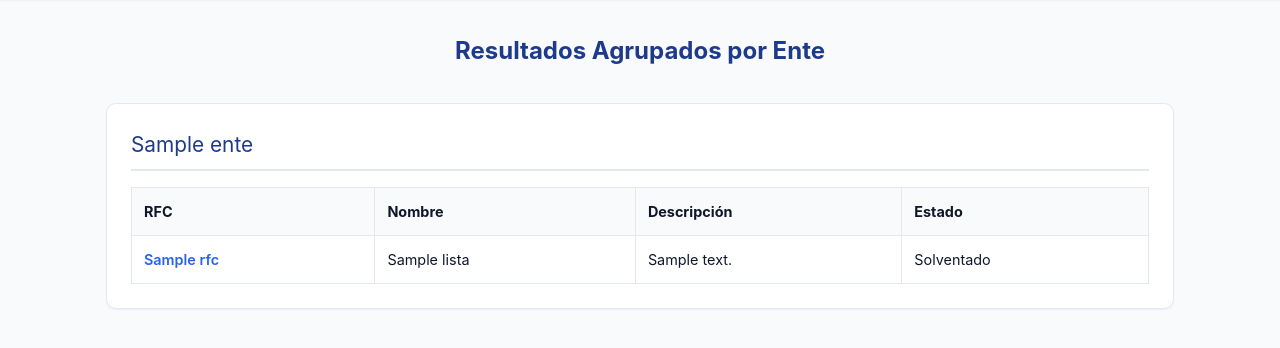
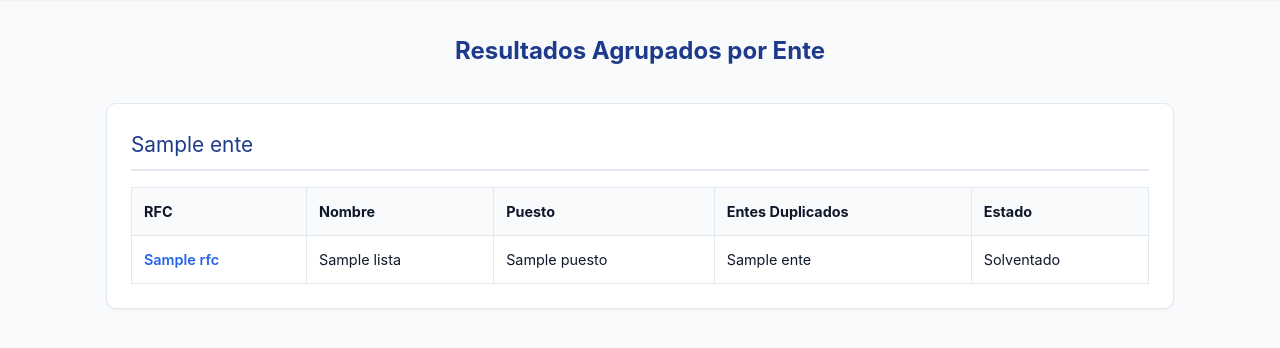
Before and after one commit to OmarSalvatierra99/SCIL, a Flask app: template templates/resultados.html in a window 1280 px wide. Shown: the part 81-429 px from the top of the page. Run offline with Flask 3, Linux system fonts and the light colour scheme; the template is opened without the code that fills it: most values are stand-ins (such as "Sample title", 1, 10 or a date in 2020).

Commit message:
24/10/2025 Trabajando en la estetica solo queda el diseño de RFC

```diff
--- a/app.py
+++ b/app.py
@@ -10,7 +10,6 @@ from flask import (
 )
 import os
 import pandas as pd
-from datetime import datetime
 from io import BytesIO
 from database import DatabaseManager
 
@@ -93,6 +92,7 @@ def upload_laboral():
                 resultado = {
                     "rfc": rfc,
                     "nombre": nombre,
+                    "puesto": puesto,
                     "entes": [ente] if ente else [],
                     "registros": [{
                         "ente": ente,
@@ -117,7 +117,7 @@ def upload_laboral():
     })
 
 # -----------------------------------------------------------
-# Reportes generales — agrupados y ordenados por Ente
+# Reportes generales — agrupados por Ente y RFC
 # -----------------------------------------------------------
 @app.route("/resultados")
 def reporte_por_ente():
@@ -129,15 +129,82 @@ def reporte_por_ente():
     agrupado = {}
 
     for r in resultados:
-        for e in r.get("entes", []) or ["Sin Ente"]:
+        entes_reg = r.get("entes", []) or ["Sin Ente"]
+        for e in entes_reg:
             ente_nom = db_manager.normalizar_ente(e) or e
-            if _allowed_all(entes_usuario) or any(_sanitize_text(eu) in _sanitize_text(e) or _sanitize_text(eu) in _sanitize_text(ente_nom) for eu in entes_usuario):
-                agrupado.setdefault(ente_nom, []).append(r)
 
-    if not agrupado:
+            if not (_allowed_all(entes_usuario) or any(
+                _sanitize_text(eu) in _sanitize_text(e) or _sanitize_text(eu) in _sanitize_text(ente_nom)
+                for eu in entes_usuario
+            )):
+                continue
+
+            clave_ente = ente_nom.strip().upper()
+            agrupado.setdefault(clave_ente, {})
+
+            rfc = r.get("rfc")
+            descripcion = r.get("descripcion", "")
+            fecha = r.get("fecha_comun", "")
+            estado = r.get("estado", "Sin estado")
+
+            # 🔹 Extraer puesto desde registros
+            registros = r.get("registros", [])
+            puestos = sorted({reg.get("puesto", "").strip() for reg in registros if reg.get("puesto")})
+            puesto = ", ".join(puestos) if puestos else "Sin puesto"
+
+            if rfc not in agrupado[clave_ente]:
+                agrupado[clave_ente][rfc] = {
+                    "rfc": rfc,
+                    "nombre": r.get("nombre", ""),
+                    "puesto": puesto,
+                    "entes": set(),
+                    "descripcion": [],
+                    "qnas": set(),
+                    "estado": estado
+                }
+
+            # --- Traducir claves de entes a siglas ---
+            for clave in r.get("entes", []):
+                conn = db_manager._connect()
+                cur = conn.cursor()
+                cur.execute("SELECT siglas, nombre FROM entes WHERE clave=?", (clave,))
+                row = cur.fetchone()
+                conn.close()
+                if row and row[0]:
+                    agrupado[clave_ente][rfc]["entes"].add(row[0])
+                elif row and row[1]:
+                    agrupado[clave_ente][rfc]["entes"].add(row[1])
+                else:
+                    agrupado[clave_ente][rfc]["entes"].add(clave)
+
+            agrupado[clave_ente][rfc]["descripcion"].append(descripcion)
+            if fecha:
+                agrupado[clave_ente][rfc]["qnas"].add(fecha)
+
+    # 🔹 Consolidar datos finales
+    agrupado_final = {}
+    for ente, rfcs in agrupado.items():
+        agrupado_final[ente] = []
+        for r in rfcs.values():
+            qnas = sorted(r["qnas"])
+            if len(qnas) == 12 or set(qnas) == {f"QNA{i}" for i in range(1, 13)}:
+                descripcion = "Activo en todo el ejercicio"
+            else:
+                descripcion = ", ".join(sorted(set(r["descripcion"]))) or "Sin descripción"
+            agrupado_final[ente].append({
+                "rfc": r["rfc"],
+                "nombre": r["nombre"],
+                "puesto": r["puesto"],
+                "entes": sorted(r["entes"]),
+                "descripcion": descripcion,
+                "estado": r["estado"]
+            })
+
+    agrupado_ordenado = dict(sorted(agrupado_final.items(), key=lambda x: x[0].upper()))
+
+    if not agrupado_ordenado:
         return render_template("empty.html", tipo="ente", mensaje="Sin registros del ente asignado.")
 
-    agrupado_ordenado = dict(sorted(agrupado.items(), key=lambda x: x[0].upper()))
     return render_template("resultados.html", resultados=agrupado_ordenado)
 
 # -----------------------------------------------------------
@@ -190,8 +257,8 @@ def exportar_excel():
             rows.append({
                 "RFC": r.get("rfc"),
                 "Nombre": r.get("nombre"),
+                "Puesto": reg.get("puesto"),
                 "Ente": ", ".join(r.get("entes", [])),
-                "Puesto": reg.get("puesto"),
                 "Monto": reg.get("monto"),
                 "Quincenas": reg.get("qnas"),
                 "Estado": r.get("estado")
@@ -203,7 +270,7 @@ def exportar_excel():
     return send_file(output, download_name="reporte.xlsx", as_attachment=True)
 
 # -----------------------------------------------------------
-# Catálogos de ENTES y MUNICIPIOS (solo consulta)
+# Catálogos de ENTES y MUNICIPIOS
 # -----------------------------------------------------------
 @app.route("/catalogos")
 def catalogos_home():
@@ -218,10 +285,7 @@ def catalogos_home():
 # -----------------------------------------------------------
 @app.context_processor
 def inject_helpers():
-    return {
-        "_sanitize_text": _sanitize_text,
-        "db_manager": db_manager
-    }
+    return {"_sanitize_text": _sanitize_text, "db_manager": db_manager}
 
 # -----------------------------------------------------------
 # Main
--- a/templates/resultados.html
+++ b/templates/resultados.html
@@ -14,7 +14,8 @@
           <tr>
             <th>RFC</th>
             <th>Nombre</th>
-            <th>Descripción</th>
+            <th>Puesto</th>
+            <th>Entes Duplicados</th>
             <th>Estado</th>
           </tr>
         </thead>
@@ -31,7 +32,14 @@
               {% endif %}
             </td>
             <td>{{ r.nombre or 'Sin nombre' }}</td>
-            <td>{{ r.descripcion or 'Sin descripción' }}</td>
+            <td>{{ r.puesto or 'Sin puesto' }}</td>
+            <td>
+              {% if r.entes %}
+                {{ r.entes | join(', ') }}
+              {% else %}
+                Sin entes duplicados
+              {% endif %}
+            </td>
             <td>{{ r.estado or 'Sin estado' }}</td>
           </tr>
           {% endfor %}
```
